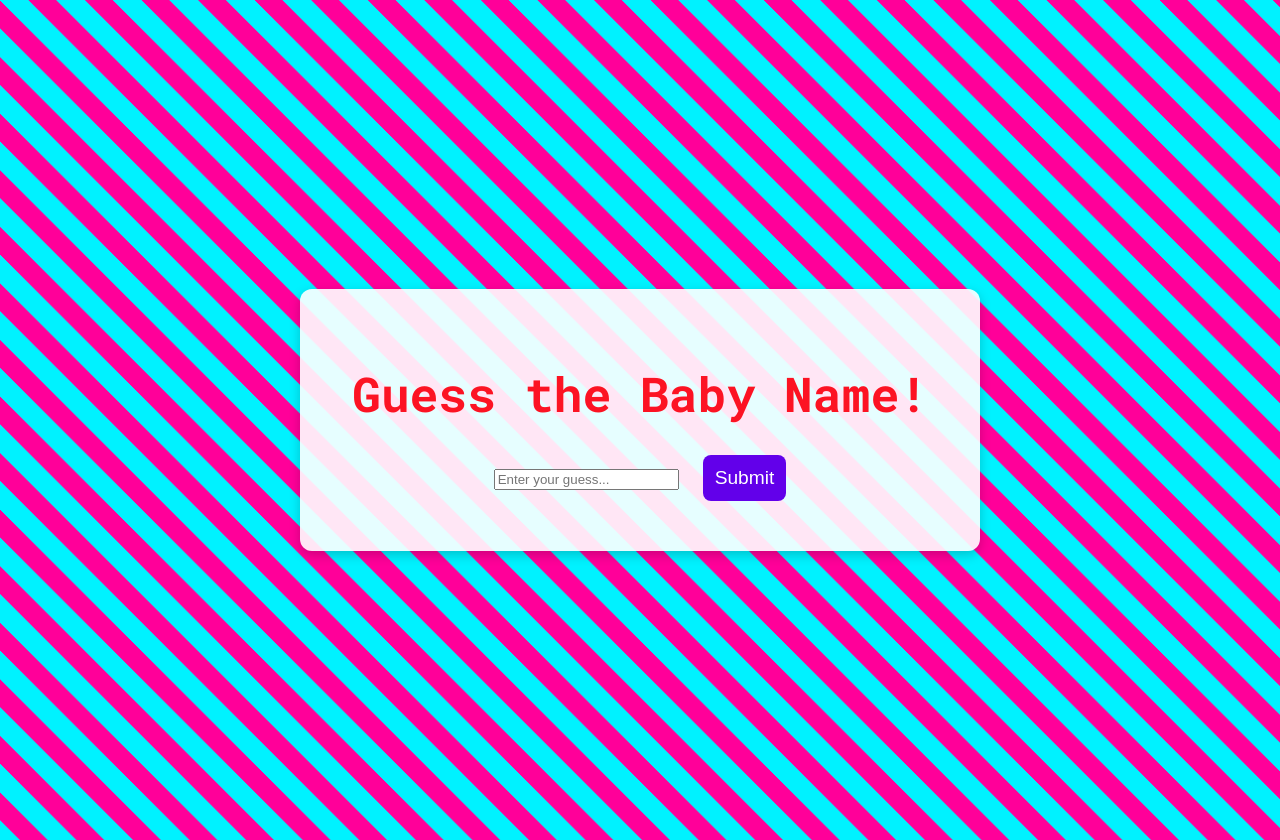
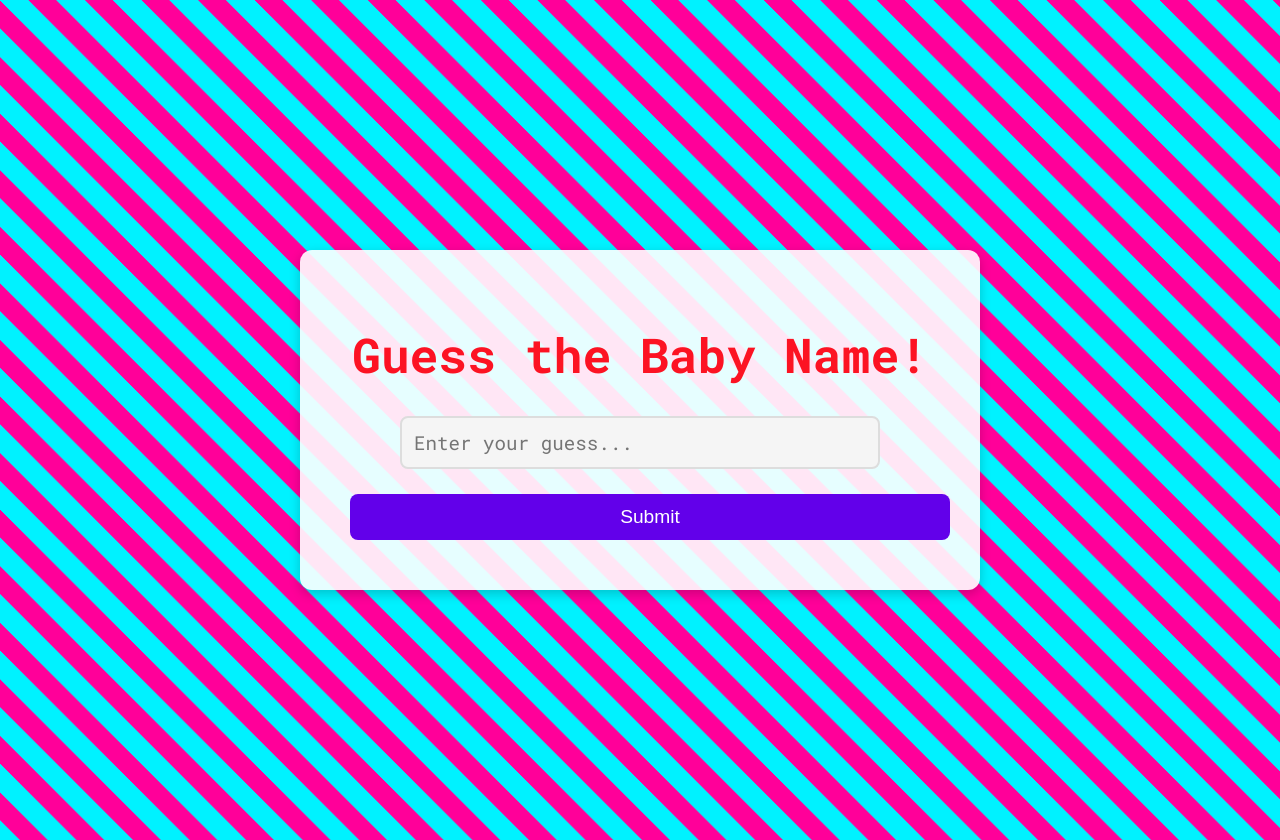
Before and after one commit to CodeWithDitto/bb_name, a plain HTML site: page index.html in a window 1280 px wide. Both pictures are taken after a click on the button "Start". Drawn offline with Linux system fonts and the light colour scheme.

Commit message:
Material Design the input field and button

```diff
--- a/style.css
+++ b/style.css
@@ -88,6 +88,7 @@ button {
     border: none;
     border-radius: 8px;
     transition: background-color 0.3s, transform 0.2s;
+    width: 100%; /* Ensure the button spans the width of the input */
 }
 
 button:hover {
@@ -144,6 +145,7 @@ button:active {
 
     .container {
         padding: 20px;
+        width: 100%;
     }
 
     .modal-content {
@@ -153,6 +155,10 @@ button:active {
 
     input, button {
         width: 100%;
+    }
+
+    h1 {
+        font-size: 2.5em;
     }
 }
 
@@ -168,6 +174,27 @@ button:active {
     max-width: 600px;
 }
 
+/* Material Design Input Field */
+input[type="text"] {
+    font-family: "Roboto Mono", monospace;
+    padding: 12px;
+    font-size: 1.2em;
+    margin-bottom: 15px;
+    border-radius: 8px;
+    border: 2px solid #ddd;
+    transition: all 0.3s ease-in-out;
+    width: 80%;
+    background-color: #f5f5f5;
+    box-sizing: border-box;
+}
+
+input[type="text"]:focus {
+    border-color: #6200ea;
+    outline: none;
+    box-shadow: 0 0 5px rgba(98, 0, 234, 0.5);
+}
+
+/* Center the form */
 input, button {
     display: inline-block;
     margin: 10px;
```
